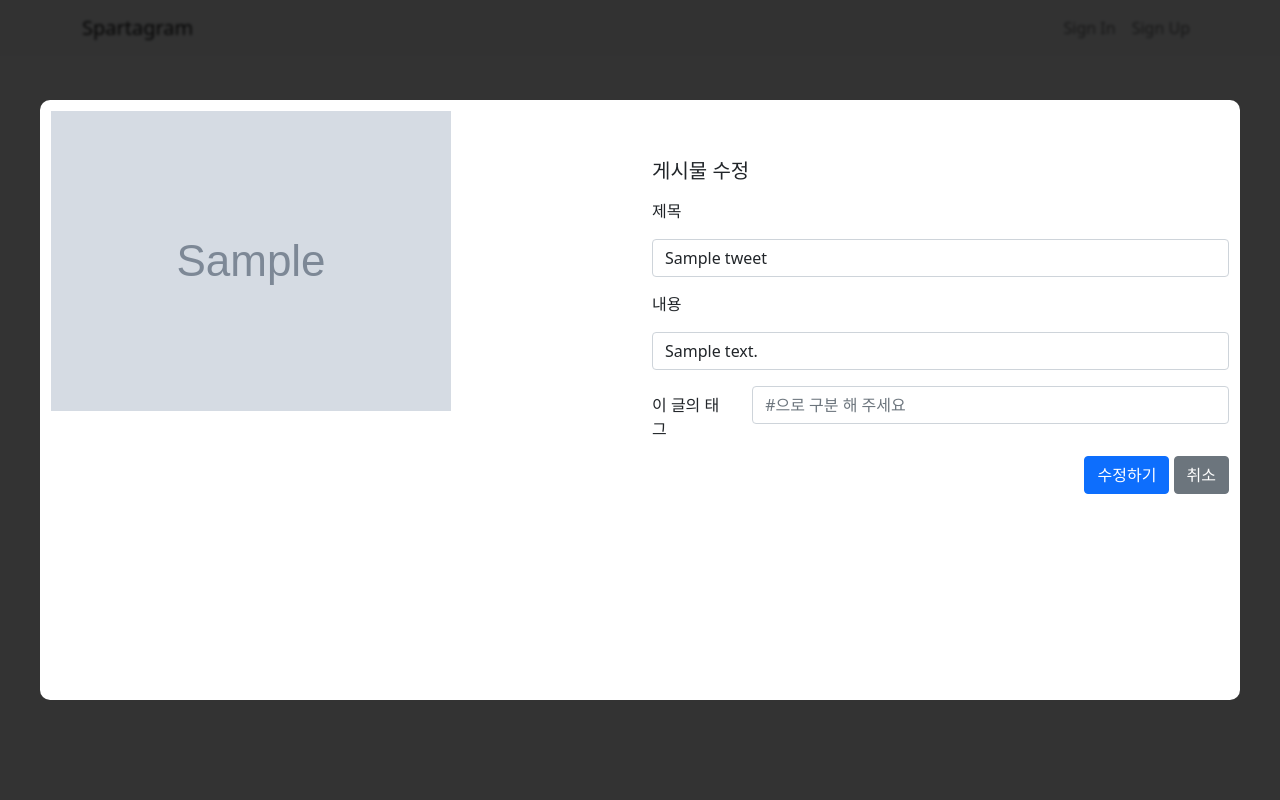
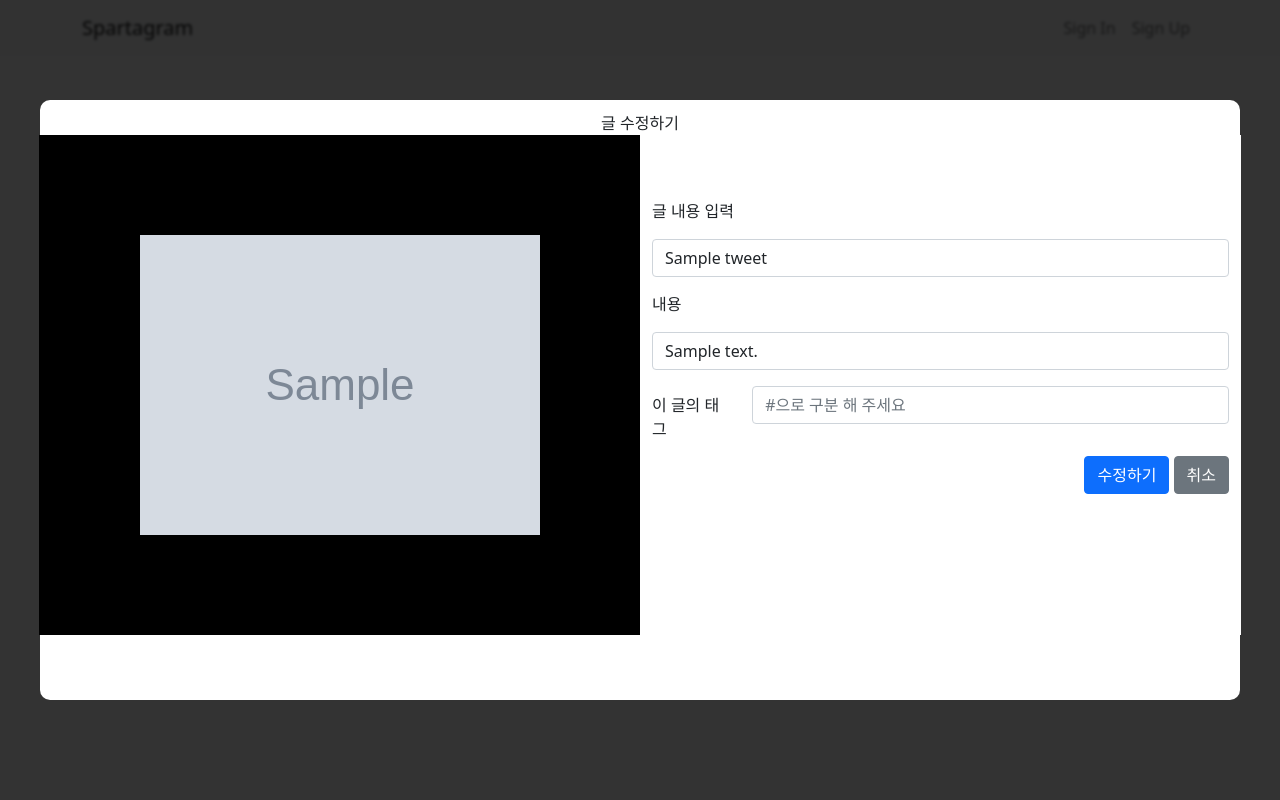
Before and after one commit to jihyun-cho-0/spartagram, a Django app: page /tweet/modify/1 in a window 1280 px wide. Run offline with Django 4.2, Linux system fonts and the light colour scheme; tables that the repository leaves empty hold one stand-in row (values such as "Sample post"); grey boxes marked "Sample" are stand-in pictures; parts of the project's set-up code (start-up, migrations or seed data) failed here and were passed over; some libraries are stand-ins or nearby versions.

Commit message:
게시물 수정 모달 조정

```diff
--- a/templates/base.html
+++ b/templates/base.html
@@ -1,4 +1,3 @@
-
 <!DOCTYPE html>
 <html lang="en">
 <head>
@@ -26,12 +25,13 @@
 
     <!-- jQuery Modal -->
     <script src="https://cdnjs.cloudflare.com/ajax/libs/jquery-modal/0.9.1/jquery.modal.min.js"></script>
-    <link rel="stylesheet" href="https://cdnjs.cloudflare.com/ajax/libs/jquery-modal/0.9.1/jquery.modal.min.css" />
+    <link rel="stylesheet" href="https://cdnjs.cloudflare.com/ajax/libs/jquery-modal/0.9.1/jquery.modal.min.css"/>
 
     <script src="https://ajax.googleapis.com/ajax/libs/jquery/3.4.1/jquery.min.js"></script>
 
     <!-- 구글 아이콘 -->
-    <link rel="stylesheet" href="https://fonts.googleapis.com/css2?family=Material+Symbols+Outlined:opsz,wght,FILL,GRAD@20..48,100..700,0..1,-50..200" />
+    <link rel="stylesheet"
+          href="https://fonts.googleapis.com/css2?family=Material+Symbols+Outlined:opsz,wght,FILL,GRAD@20..48,100..700,0..1,-50..200"/>
 
     <!-- 구글 폰트 -->
     <link rel="preconnect" href="https://fonts.googleapis.com">
@@ -47,9 +47,9 @@
 
 
     <!-- 요기에 구글 머티리얼 아이콘 -->
-  <link
-  href="https://fonts.googleapis.com/css?family=Material+Icons|Material+Icons+Outlined|Material+Icons+Two+Tone|Material+Icons+Round|Material+Icons+Sharp"
-  rel="stylesheet">
+    <link
+            href="https://fonts.googleapis.com/css?family=Material+Icons|Material+Icons+Outlined|Material+Icons+Two+Tone|Material+Icons+Round|Material+Icons+Sharp"
+            rel="stylesheet">
 
 
     <style>
@@ -100,8 +100,7 @@
 
         {% comment %} 구글아이콘 {% endcomment %}
         .material-symbols-outlined {
-            font-variation-settings:
-            'FILL' 1,
+            font-variation-settings: 'FILL' 1,
             'wght' 400,
             'GRAD' 0,
             'opsz' 48
@@ -109,7 +108,32 @@
 
         a {
             text-decoration-line: none;
-            color : black;
+            color: black;
+        }
+
+
+        .img-form {
+            align-items: center;
+            display: flex;
+            justify-content: center;
+            background-color: black;
+        }
+
+        .content-form {
+            height: 500px;
+            background-color: white;
+
+
+        }
+
+        .post-image {
+            max-width: 500px;
+            max-height: 500px;
+        }
+
+        .modal_modify_title {
+            flex: 0 0 40px;
+            text-align: center;
         }
 
 
@@ -154,7 +178,7 @@
 
                     {% comment %} home 버튼 {% endcomment %}
                     <li class="nav-item active">
-                        <a class="nav-link" href="/tweet" >
+                        <a class="nav-link" href="/tweet">
                             <span class="material-symbols-outlined">home</span>
                         </a>
                     </li>
@@ -177,12 +201,6 @@
                     </li>
 
 
-
-
-
-
-
-
                     <li class="nav-item active">
                         <a class="nav-link" href="/logout"> 로그아웃</a>
                     </li>
--- a/templates/tweet/tweet_modify.html
+++ b/templates/tweet/tweet_modify.html
@@ -3,37 +3,12 @@
 {% block title %}
     게시글 수정
 {% endblock %}
-
-{% block modifycss %}
-    <style>
-
-
-        .img-form {
-            align-items: center;
-            display: flex;
-            justify-content: center;
-            background-color: black;
-        }
-
-        .content-form {
-            height: 500px;
-            background-color: white;
-
-
-        }
-
-        .post-image {
-            width: 100%;
-            height: 500px;
-            object-fit: cover;
-        }
-
-    </style>
-{% endblock %}
-
 {% block content %}
     <div class="modal_overlay">
         <div class="modal_window">
+        <div class="modal_modify_title">
+            <div>글 수정하기</div>
+        </div>
             <div class="row row-cols-2">
                 <div class="col img-form">
                     {% if tweet.imgfile %}
@@ -48,8 +23,6 @@
                         <div class="media-body">
                             <br>
                             <br>
-                            <h5 class="mt-0">게시물 수정</h5>
-
                             <p>
                             <form action="/tweet/modify/{{ tweet.id }}" method="post">
                                 {% csrf_token %}
@@ -59,7 +32,7 @@
                                     </div>
                                 {% endif %}
                                 <div class="form-group mb-2">
-                                    <p>제목</p>
+                                    <p>글 내용 입력</p>
                                     <input
                                             style="margin-bottom:15px"
                                             type="text"
```
